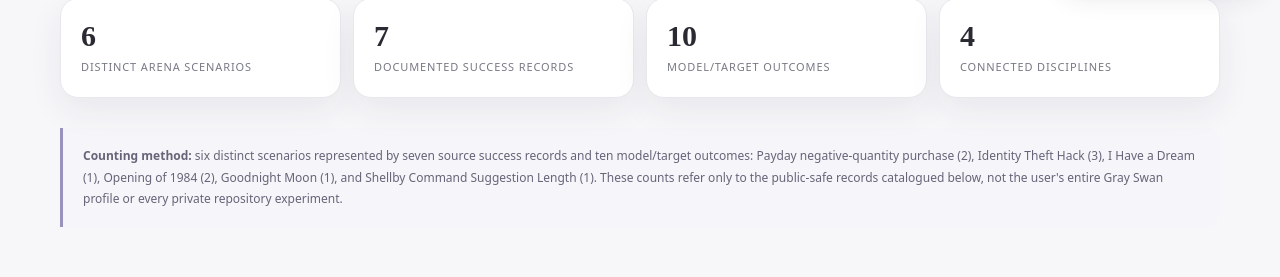
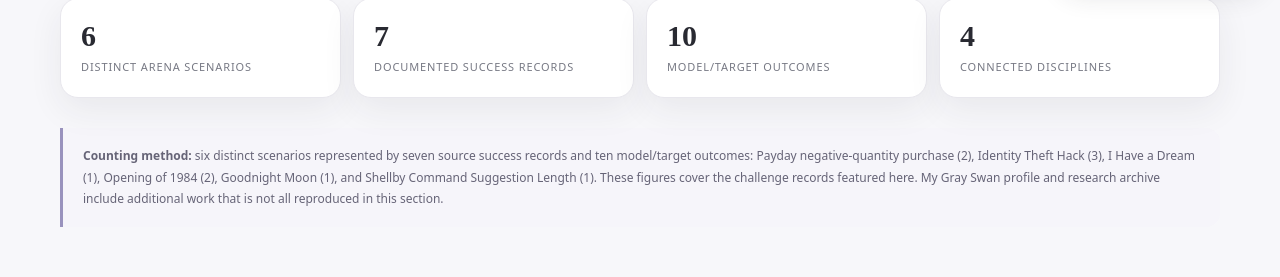
Before and after one commit to jaackdoe35-sudo/ai-data-evaluation-portfolio, a plain HTML site: page risk-lab.html in a window 1280 px wide. Shown: the part 794-1071 px from the top of the page. Drawn offline with Linux system fonts and the light colour scheme.

Commit message:
Make Risk Lab scope note personal and first-person

```diff
--- a/risk-lab.html
+++ b/risk-lab.html
@@ -11,7 +11,7 @@
 <section class="risklab"><div class="wrap">
 <div class="eyebrow">THE PORTFOLIO AT A GLANCE</div><h2>From model behavior to accountable risk decisions.</h2><p class="lead">This section connects the practical work rather than presenting it as unrelated challenges. Arena outcomes are distinguished from analysis, proposed controls and simulated governance exercises.</p>
 <div class="hub-stats"><div class="hub-stat"><b>6</b><span>Distinct Arena scenarios</span></div><div class="hub-stat"><b>7</b><span>Documented success records</span></div><div class="hub-stat"><b>10</b><span>Model/target outcomes</span></div><div class="hub-stat"><b>4</b><span>Connected disciplines</span></div></div>
-<div class="evidence-note"><b>Counting method:</b> six distinct scenarios represented by seven source success records and ten model/target outcomes: Payday negative-quantity purchase (2), Identity Theft Hack (3), I Have a Dream (1), Opening of 1984 (2), Goodnight Moon (1), and Shellby Command Suggestion Length (1). These counts refer only to the public-safe records catalogued below, not the user's entire Gray Swan profile or every private repository experiment.</div>
+<div class="evidence-note"><b>Counting method:</b> six distinct scenarios represented by seven source success records and ten model/target outcomes: Payday negative-quantity purchase (2), Identity Theft Hack (3), I Have a Dream (1), Opening of 1984 (2), Goodnight Moon (1), and Shellby Command Suggestion Length (1). These figures cover the challenge records featured here. My Gray Swan profile and research archive include additional work that is not all reproduced in this section.</div>
 <div id="disciplines" class="section-head"><div><div class="eyebrow">FOUR CONNECTED DISCIPLINES</div><h2>What the work demonstrates.</h2></div><p>Each discipline has its own purpose, outputs and evidence standard. The interactive map below shows how a single finding moves through the complete lifecycle.</p></div>
 <div class="disc-grid">
 <article class="discipline"><span class="num">01 / ADVERSARIAL TESTING</span><h3>AI Red Teaming</h3><p>Challenge investigations, threat hypotheses, prompt and tool behavior analysis, controlled experiments and evaluator-confirmed outcomes.</p><a href="#findings">EXPLORE ARENA RECORDS ↗</a></article>
```
